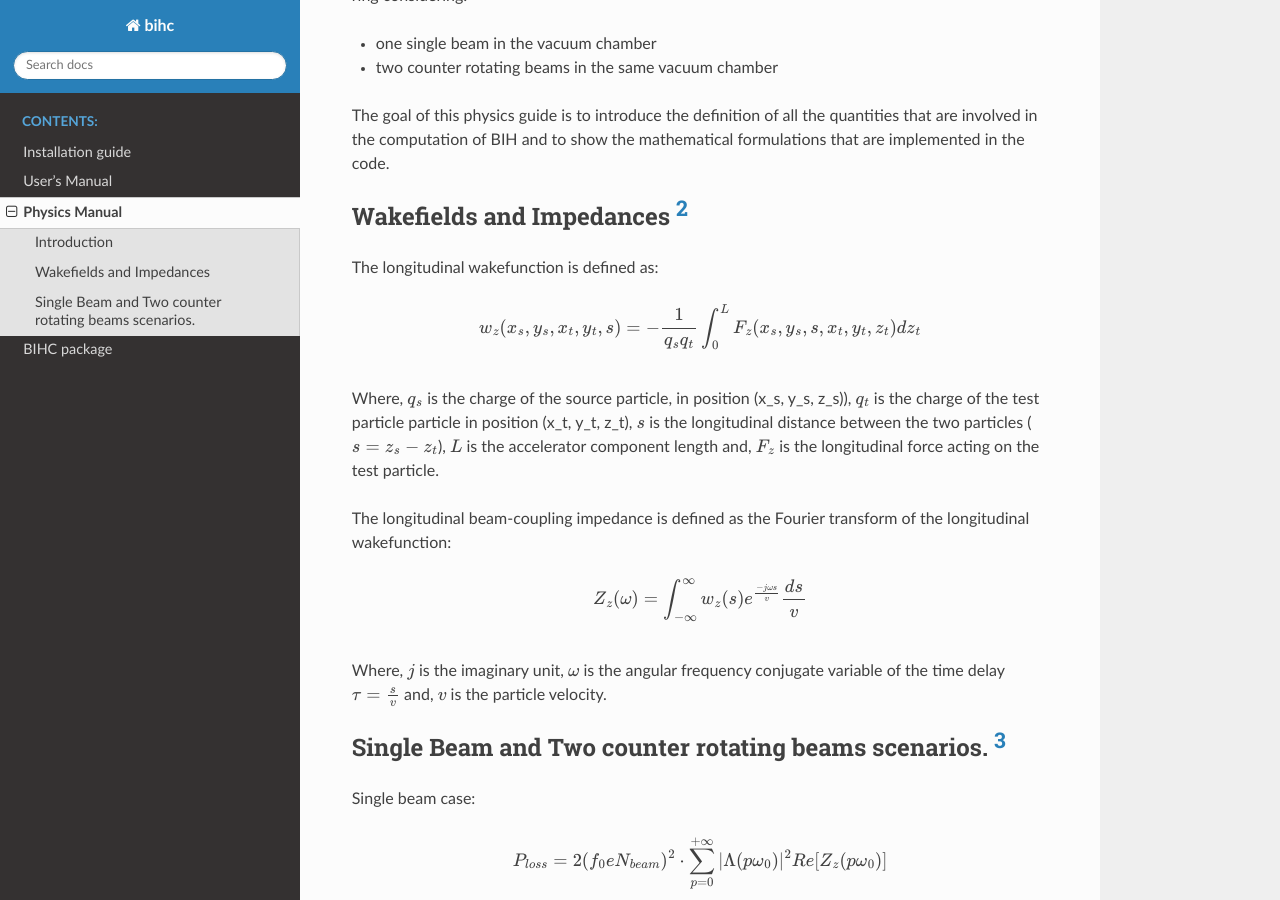
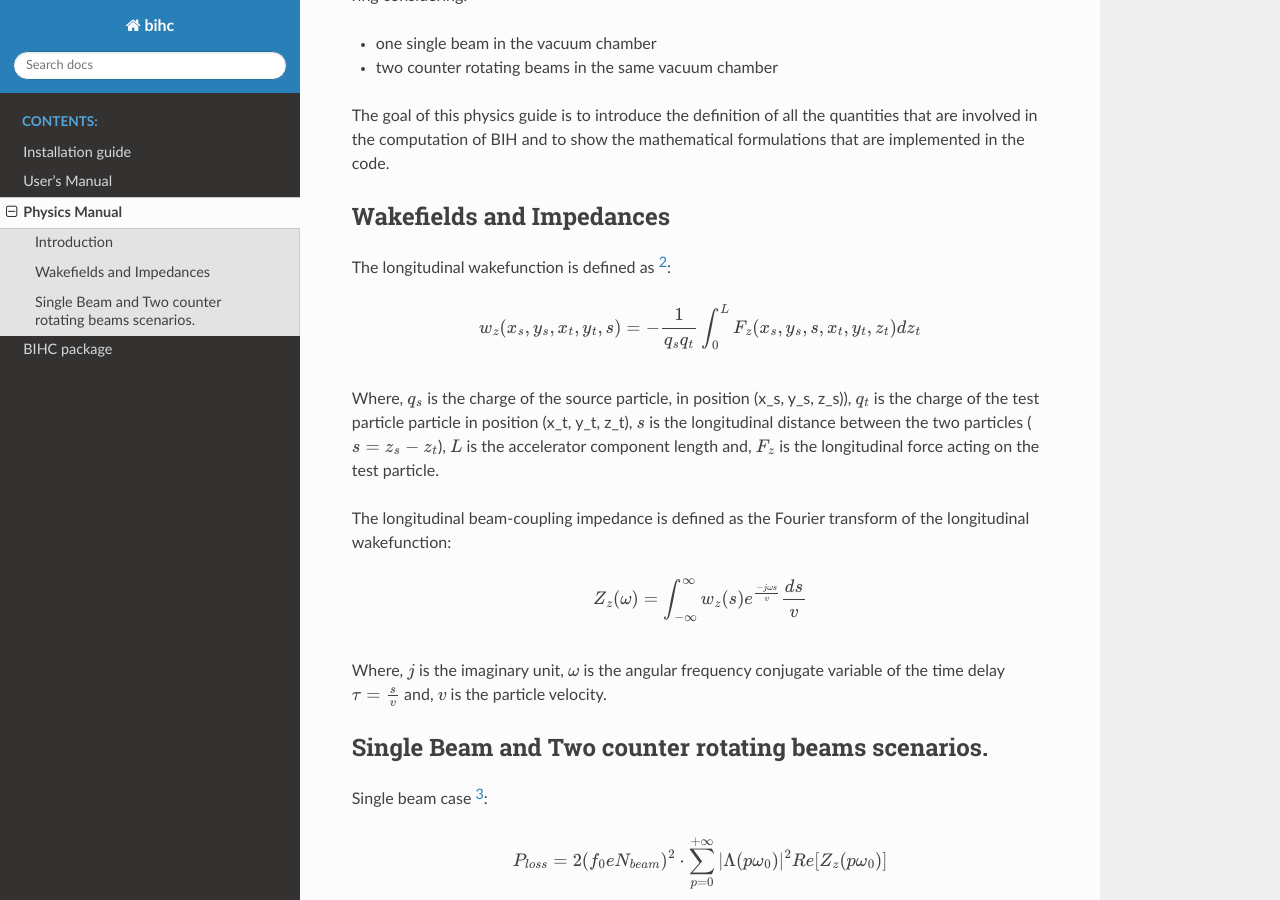
Before and after one commit to ImpedanCEI/BIHC, a Sphinx documentation site: the page built from docs/physicsguide.md, in a window 1280 px wide and 900 px high, scrolled down 585 px. Built offline with Sphinx 7.4.7 and the Read the Docs theme 2.0.0, drawn with Linux system fonts in a browser that asks for light colours; pages that are not in the unit, such as notebooks, are missing from menus.

Commit message:
modify reference

```diff
--- a/docs/physicsguide.md
+++ b/docs/physicsguide.md
@@ -21,9 +21,9 @@ This code allows the calculation of heating due to Impedance effects in a high-c
 
 The goal of this physics guide is to introduce the definition of all the quantities that are involved in the computation of BIH and to show the mathematical formulations that are implemented in the code.
 
-## Wakefields and Impedances [^2]
+## Wakefields and Impedances
 
-The longitudinal wakefunction is defined as:
+The longitudinal wakefunction is defined as [^2]:
 
 $$
 w_z(x_s,y_s,x_t,y_t,s) = - \frac{1}{q_s q_t} \int_0^L F_z(x_s,y_s,s,x_t,y_t,z_t)dz_t
@@ -43,8 +43,8 @@ $$
 
 Where, $j$ is the imaginary unit, $\omega$ is the angular frequency conjugate variable of the time delay $\tau = \frac{s}{v}$ and, $v$ is the particle velocity.
 
-## Single Beam and Two counter rotating beams scenarios. [^3]
-Single beam case:
+## Single Beam and Two counter rotating beams scenarios.
+Single beam case [^3]:
 
 $$
 P_{loss} = 2 (f_0 eN_{beam})^2 \cdot \sum_{p=0}^{+\infty} |\Lambda(p\omega_0)|^2 Re[Z_z(p \omega_0)]
```
